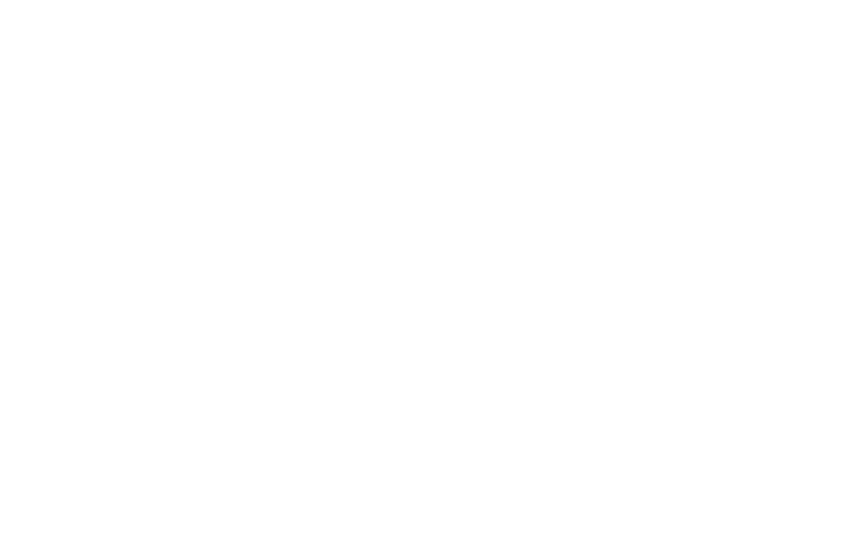
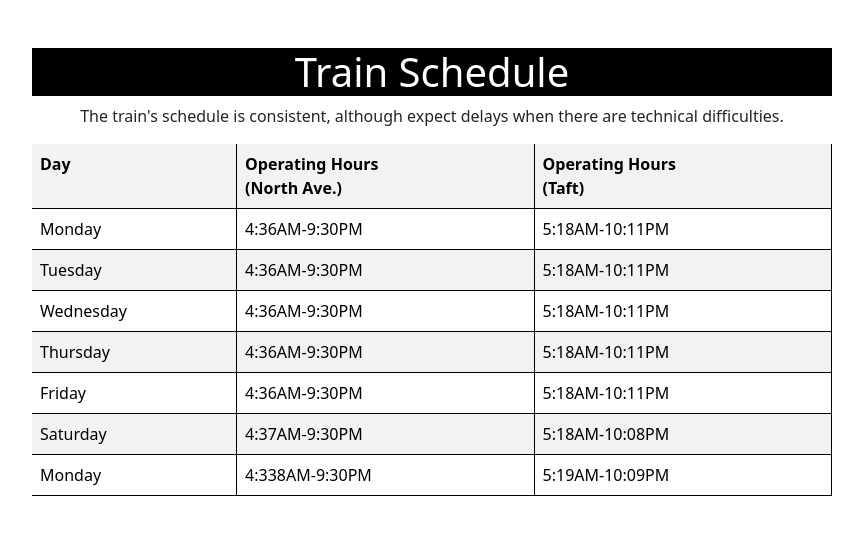
Before and after one commit to AlexTacan/FV_ICT9Topaz_Q3Project_Tacan-Zales_Alexander-Jarix, a plain HTML site: page page2.html in a window 1280 px wide. Shown: the whole page, without its empty margins (208-1071 px from the left). Drawn offline with nearby package versions, Linux system fonts and the light colour scheme.

Commit message:
Update page2.html

```diff
--- a/page2.html
+++ b/page2.html
@@ -5,8 +5,61 @@
 	<meta name="viewport" content="width=device-width, initial-scale=1">
 	<link href="https://cdn.jsdelivr.net/npm/bootstrap@5.3.3/dist/css/bootstrap.min.css" rel="stylesheet">
 	<title></title>
+	<style type="text/css">
+		tr, td, th {
+			border-bottom: 1px solid;
+			border-right: 1px solid;
+
+		}
+	</style>
 </head>
 <body>
+<center>
+	<br><br>
+	<h1 style="background: black; width: 800px; color: white;">Train Schedule</h1>
+	<p>The train's schedule is consistent, although expect delays when there are technical difficulties.</p>
+	<table class="table table-striped" style="width: 800px;">
+  	<tr>
+   		<th>Day</th>
+    	<th>Operating Hours<br>(North Ave.)</th>
+    	<th>Operating Hours<br>(Taft)</th>
+  	</tr>
+  	<tr>
+    	<td>Monday</td>
+    	<td>4:36AM-9:30PM</td>
+    	<td>5:18AM-10:11PM</td>
+  	</tr>
+  	<tr>
+    	<td>Tuesday</td>
+    	<td>4:36AM-9:30PM</td>
+    	<td>5:18AM-10:11PM</td>
+  	</tr>
+  	<tr>
+    	<td>Wednesday</td>
+    	<td>4:36AM-9:30PM</td>
+    	<td>5:18AM-10:11PM</td>
+  	</tr>
+  	<tr>
+    	<td>Thursday</td>
+    	<td>4:36AM-9:30PM</td>
+    	<td>5:18AM-10:11PM</td>
+  	</tr>
+  	<tr>
+    	<td>Friday</td>
+    	<td>4:36AM-9:30PM</td>
+    	<td>5:18AM-10:11PM</td>
+  	</tr>
+  	<tr>
+    	<td>Saturday</td>
+    	<td>4:37AM-9:30PM</td>
+    	<td>5:18AM-10:08PM</td>
+  	</tr>
+  	<tr>
+    	<td>Monday</td>
+    	<td>4:338AM-9:30PM</td>
+    	<td>5:19AM-10:09PM</td>
+  	</tr>
 
+	</table>
 </body>
 </html>
```
